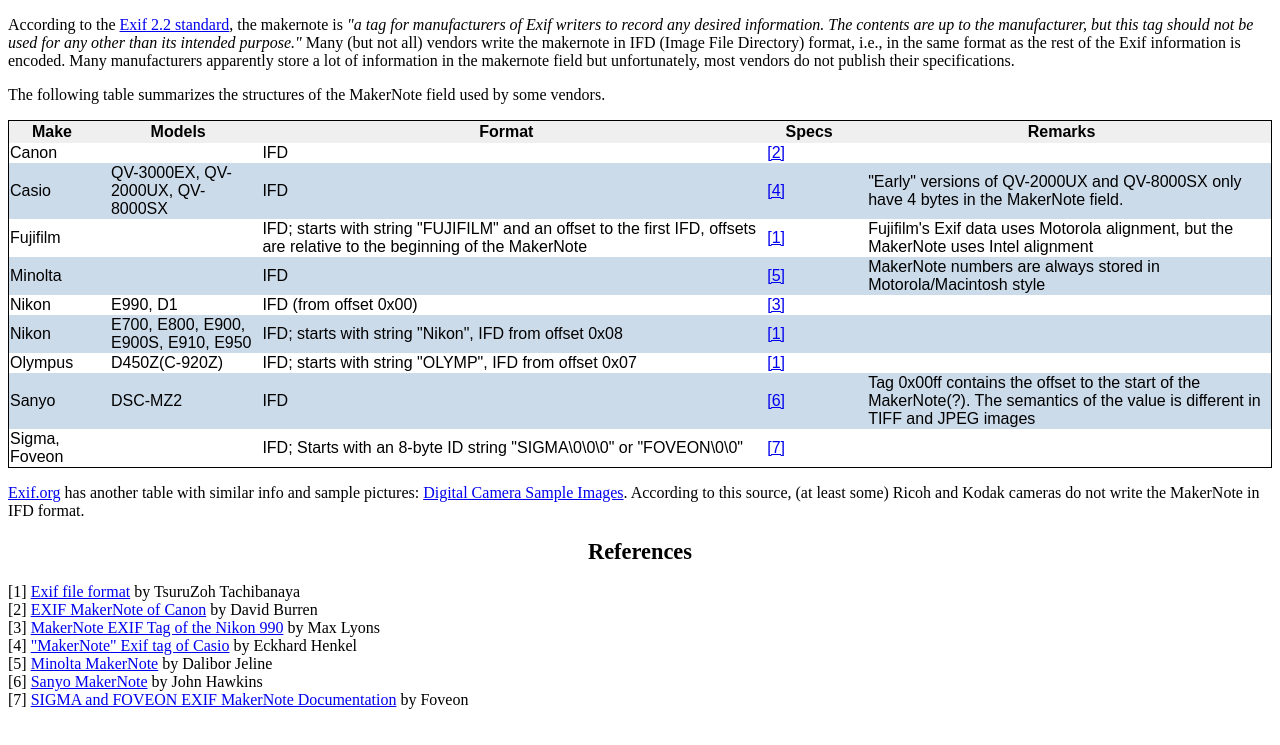
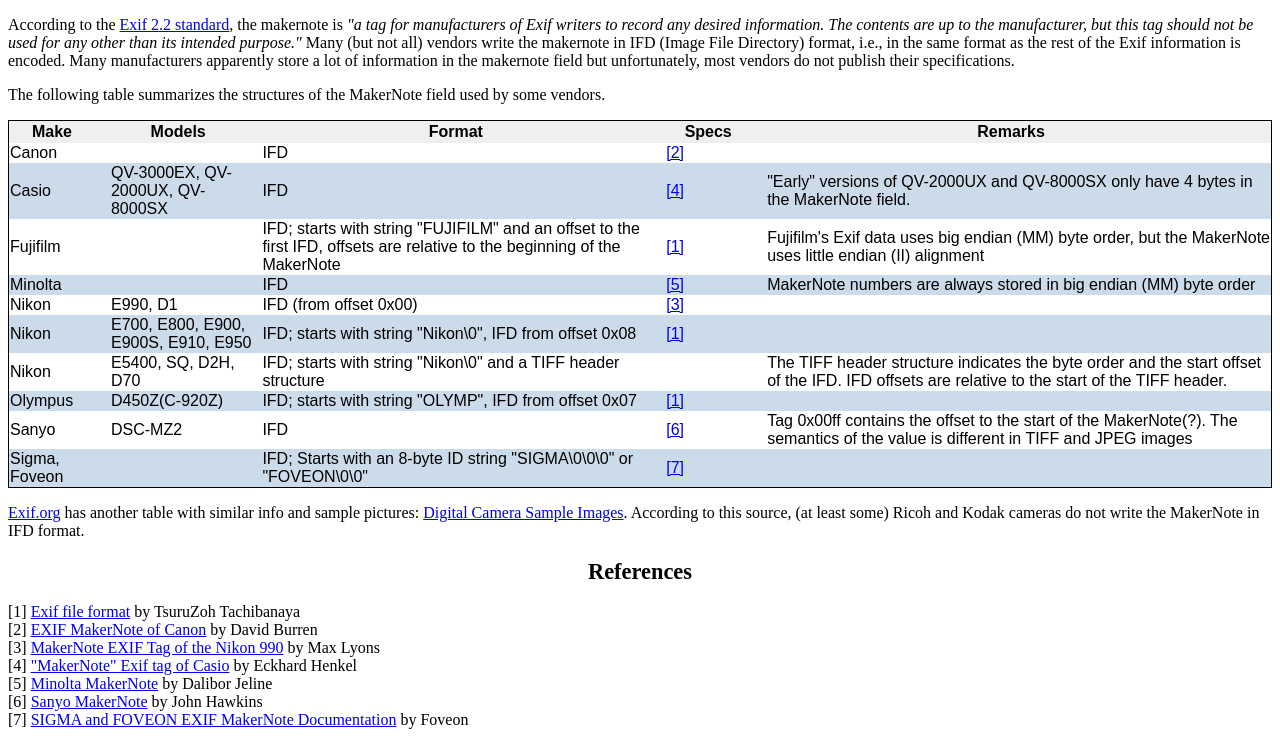
Before and after one commit to jmue/exiv2, a plain HTML site: page doc/makernote.html in a window 1280 px wide. Shown: the part 95-840 px from the top of the page. Drawn offline with Linux system fonts and the light colour scheme.

Commit message:
Doc updates
git-svn-id: svn://dev.exiv2.org/svn/trunk@229 b7c8b350-86e7-0310-a4b4-de8f6a8f16a3

```diff
--- a/doc/makernote.html
+++ b/doc/makernote.html
@@ -25,9 +25,9 @@
    <tr>
     <th width="8%"><b>Make</b></th>
     <th width="12%"><b>Models</b></th>
-    <th width="40%"><b>Format</b></th>
+    <th width="32%"><b>Format</b></th>
     <th width="8%"><b>Specs</b></th>
-    <th width="32%"><b>Remarks</b></th>
+    <th width="40%"><b>Remarks</b></th>
    </tr>
   </thead>
   <tbody>
@@ -52,16 +52,15 @@
     <td>IFD; starts with string &quot;FUJIFILM&quot; and an offset
       to the first IFD, offsets are relative to the beginning of the MakerNote</td>
     <td><a href="#R1">[1]</a></td>
-    <td>Fujifilm's Exif data uses Motorola alignment, but the MakerNote
-      uses Intel alignment</td>
+    <td>Fujifilm's Exif data uses big endian (MM) byte order, but the MakerNote
+      uses little endian (II) alignment</td>
    </tr>
    <tr>
     <td>Minolta</td>
     <td>&nbsp;</td>
     <td>IFD</td>
     <td><a href="#R5">[5]</a></td>
-    <td>MakerNote numbers are always stored in Motorola/Macintosh
-      style</td>
+    <td>MakerNote numbers are always stored in big endian (MM) byte order</td>
    </tr>
    <tr>
     <td>Nikon</td>
@@ -73,10 +72,19 @@
    <tr>
     <td>Nikon</td>
     <td>E700, E800, E900, E900S, E910, E950</td>
-    <td>IFD; starts with string &quot;Nikon&quot;, IFD from offset
+    <td>IFD; starts with string &quot;Nikon\0&quot;, IFD from offset
       0x08</td>
     <td><a href="#R1">[1]</a></td>
     <td>&nbsp;</td>
+   </tr>
+   <tr>
+    <td>Nikon</td>
+    <td>E5400, SQ, D2H, D70</td>
+    <td>IFD; starts with string &quot;Nikon\0&quot; and a TIFF header
+      structure</td>
+    <td>&nbsp;</td>
+    <td>The TIFF header structure indicates the byte order and the start offset
+      of the IFD. IFD offsets are relative to the start of the TIFF header.</td>
    </tr>
    <tr>
     <td>Olympus </td>
```
Also changed, not shown: doc/getting-started.html (+8 -8 lines).
